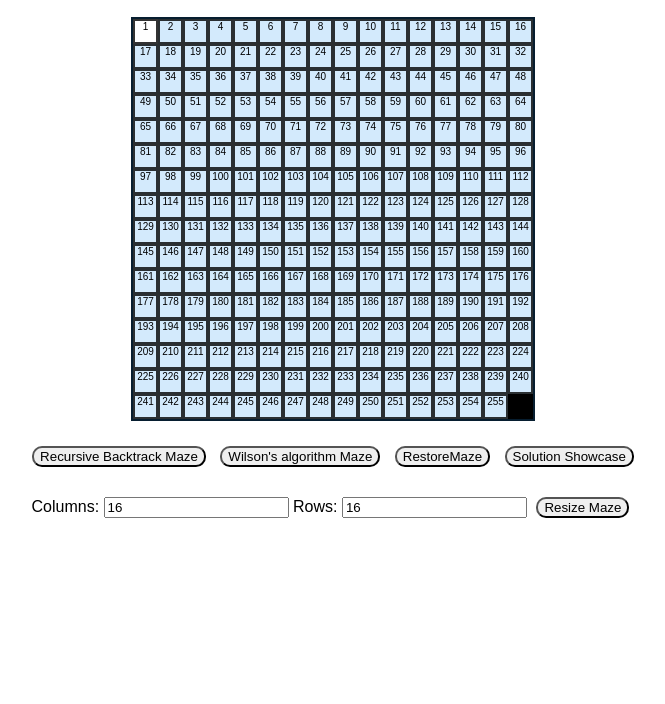
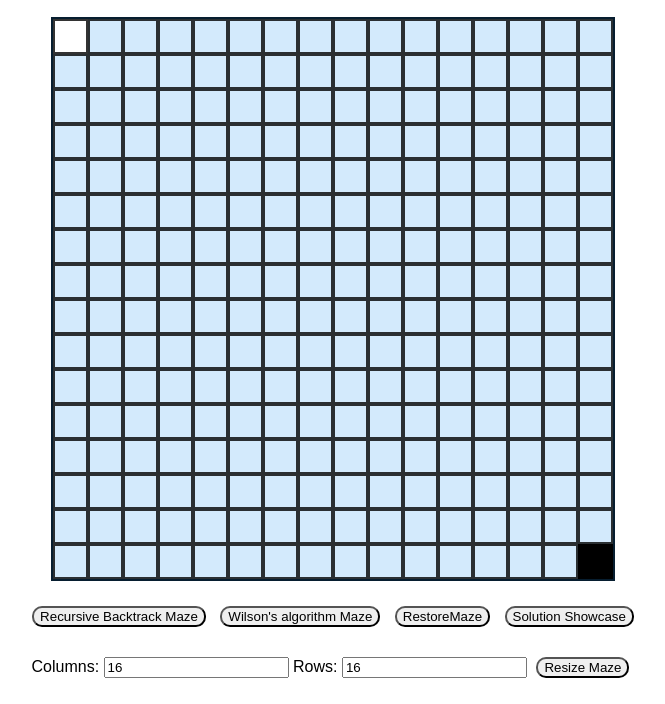
Before and after one commit to MatheusLadeiras/DesafioLabirinto, a plain HTML site: page index.html in a window 1280 px wide. Shown: the part 96-800 px from the top of the page, without its empty margins (307-972 px from the left). Drawn offline with Linux system fonts and the light colour scheme.

Commit message:
64x64AppendChild

```diff
--- a/index.css
+++ b/index.css
@@ -14,11 +14,21 @@
   background-color: rgba(255, 255, 255, 0.8);
   font-size: 10px;
   text-align: center;
-  height: 25px;
-  width: 25px;
+  height: 35px;
+  width: 35px;
   border: 2px solid rgba(0, 0, 0, 0.8);
 }
-
+/*
+Abixo de 16::
+height: 35px;
+width: 35px;
+Acima de 16:
+height: 25px;
+width: 25px;
+Acima de 32:
+height: 15px;
+width: 15px;
+  */
 div[id="1"] {
   background-color: rgb(255, 255, 255);
 }
--- a/index.js
+++ b/index.js
@@ -270,8 +270,8 @@ function setInputFilter(textbox, inputFilter, errMsg) {
 
 for(i = 0; i < document.getElementsByClassName("MazeSize").length; i++) {
     setInputFilter(document.getElementsByClassName("MazeSize")[i], function(value) {
-        return /^\d*$/.test(value) && (value === "" || parseInt(value) <= 32 && parseInt(value) >= 3);
-    }, "Must be between 3 and 32");
+        return /^\d*$/.test(value) && (value === "" || parseInt(value) <= 64 && parseInt(value) >= 3);
+    }, "Must be between 3 and 64");
 }
 
 //Analisar depois a possibilidade de substituir sobre variáveis globais
@@ -302,21 +302,33 @@ function ResizeMaze() {
     let size = '';
     for(i = 0; i < rows; i++) { size += 'auto ';}
     console.log("size: "+size);
-    maze.style.gridTemplateColumns = size;
+    maze.style.gridTemplateColumns = size; //Fala o número de cells por fileira
     maze.innerHTML = '';
+
+    //Old innerHTML version, its here for showcase, it sucks.
     /*
-    for(i = 0; i < total; i++) {
-        maze.innerHTML += '<div class="grid-item" id="'+(i+1)+'">'+(i+1)+'</div>';
-    }*/
     for(i = 1; i < total; i++) {
         maze.innerHTML += '<div class="grid-item" id="'+(i)+'">'+(i)+'</div>';
     }
     maze.innerHTML += '<div class="grid-item last" id="'+(total)+'">'+(total)+'</div>';
+    */
+
+    //Append child version:
+    for(i = 1; i < total; i++) {
+        const cell = document.createElement("div");
+        cell.setAttribute("class", "grid-item");
+        cell.setAttribute("id", i);
+        maze.appendChild(cell);
+    }
+    const cell = document.createElement("div");
+    cell.setAttribute("id", total);
+    cell.setAttribute("class", "grid-item last");
+    maze.appendChild(cell);
+
+    //Criar uma versão melhor com "removeChild()" que coloca ou retira cells para chegar no novo número com o menor esforço
+
     /*
-    passTotal(total);
-    passColumns(columns);
-    passRows(rows);*/
     console.log("Total:"+total);
     console.log("Columns:"+columns);
-    console.log("Rows:"+rows);
+    console.log("Rows:"+rows);*/
 }
```
